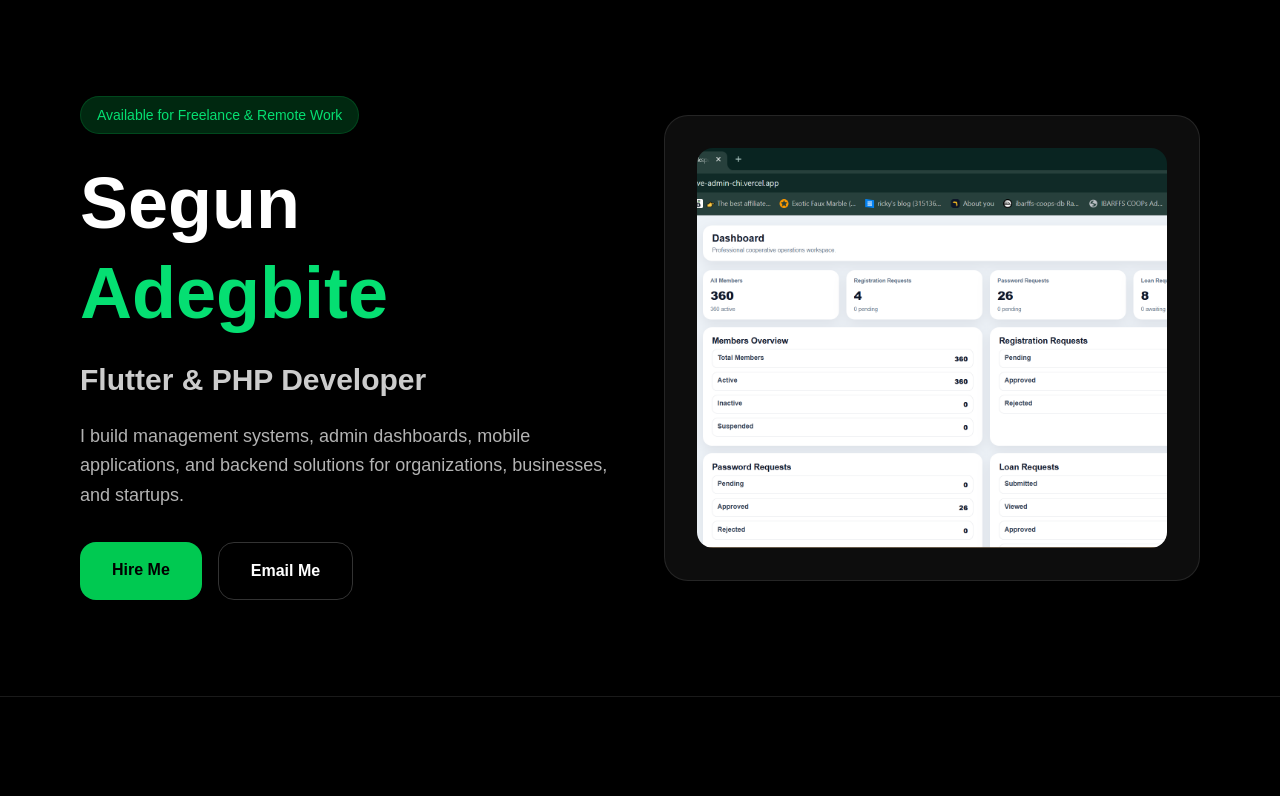
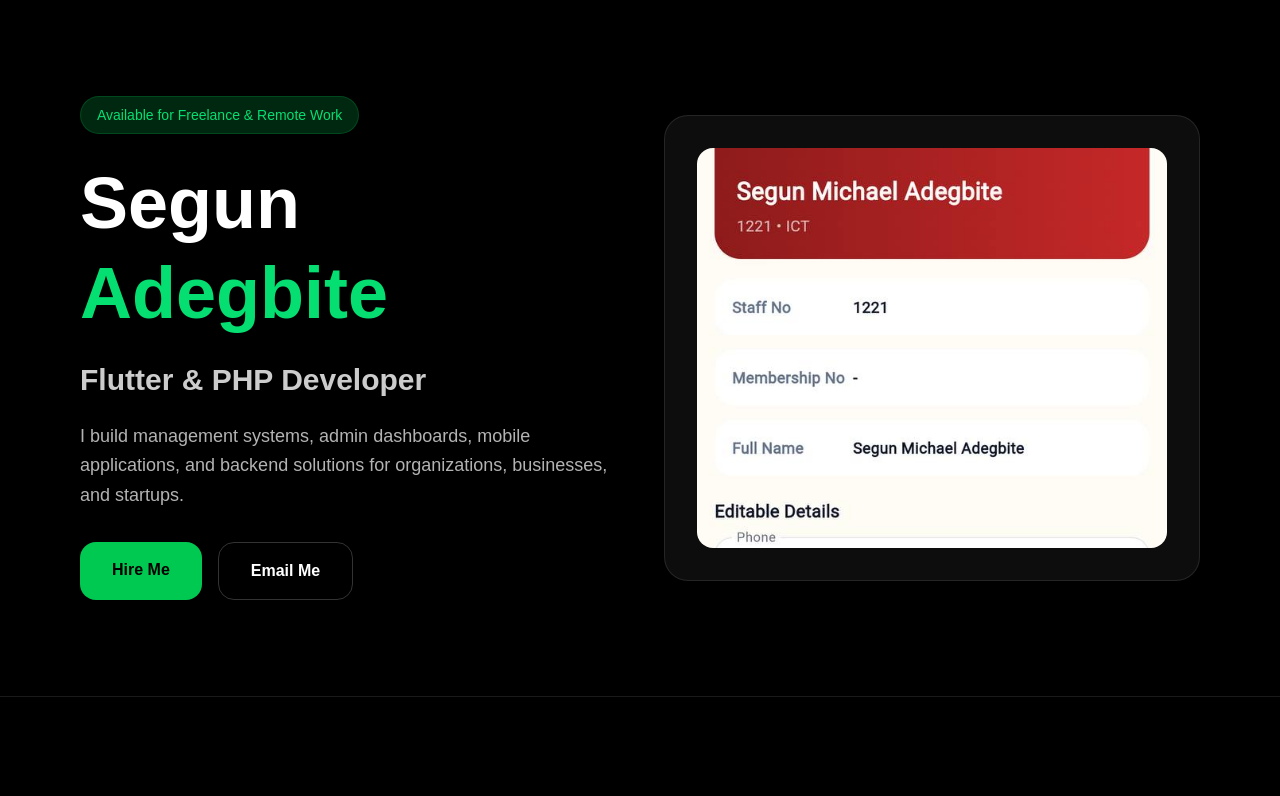
Before and after one commit to micheal-driod/segun-portfolio, a Next.js app: page / in a window 1280 px wide. Shown: the top 796 px of the page. Built offline with nearby package versions, Linux system fonts and the light colour scheme.

Commit message:
Updated portfolio images

```diff
--- a/app/page.tsx
+++ b/app/page.tsx
@@ -87,7 +87,7 @@ export default function PortfolioWebsite() {
           <div>
             <div className="bg-white/5 border border-white/10 rounded-3xl p-8 shadow-2xl">
               <img
-                src="\images\admin.png"
+                src="\images\profile.jpg"
                 alt="Developer Workspace"
                 className="rounded-2xl w-full h-[400px] object-cover"
               />
```
